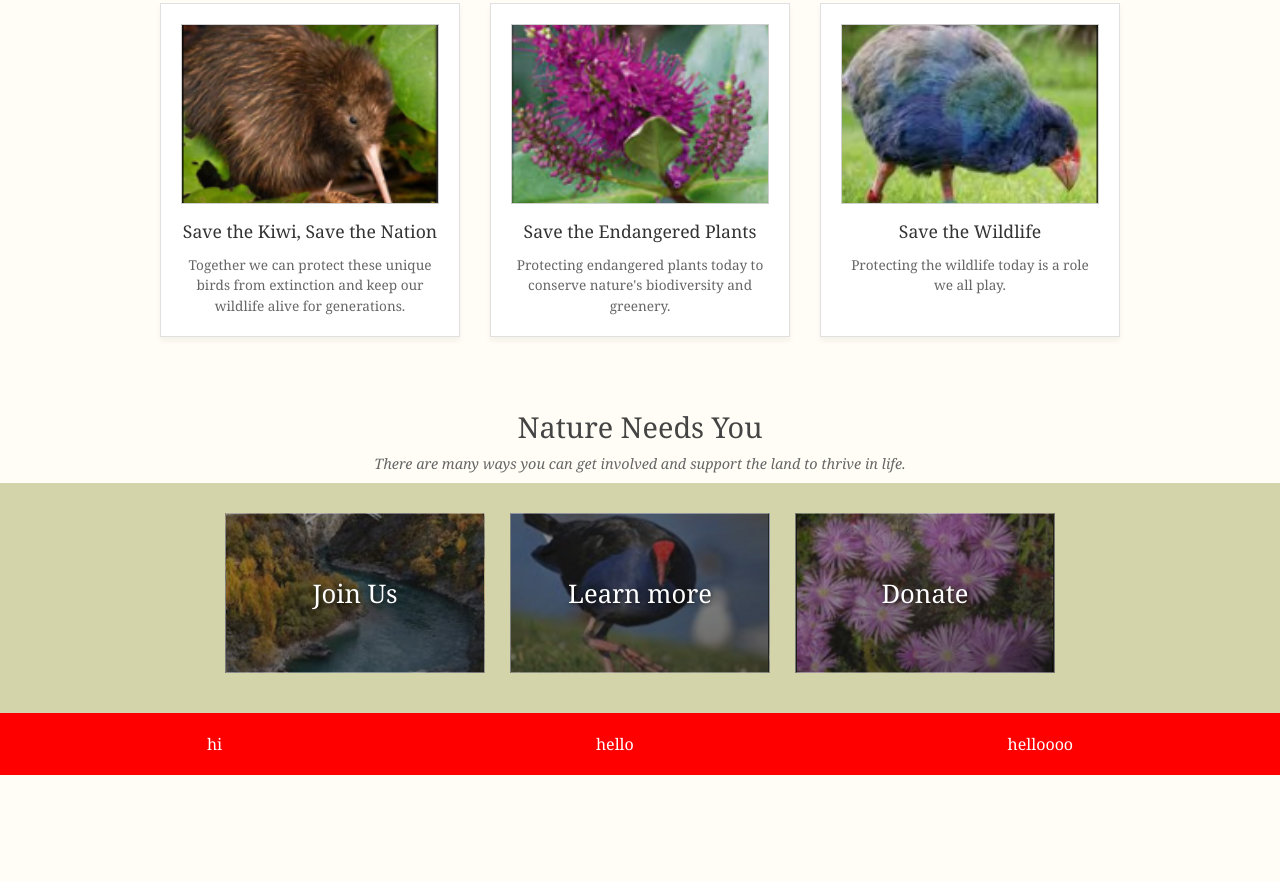
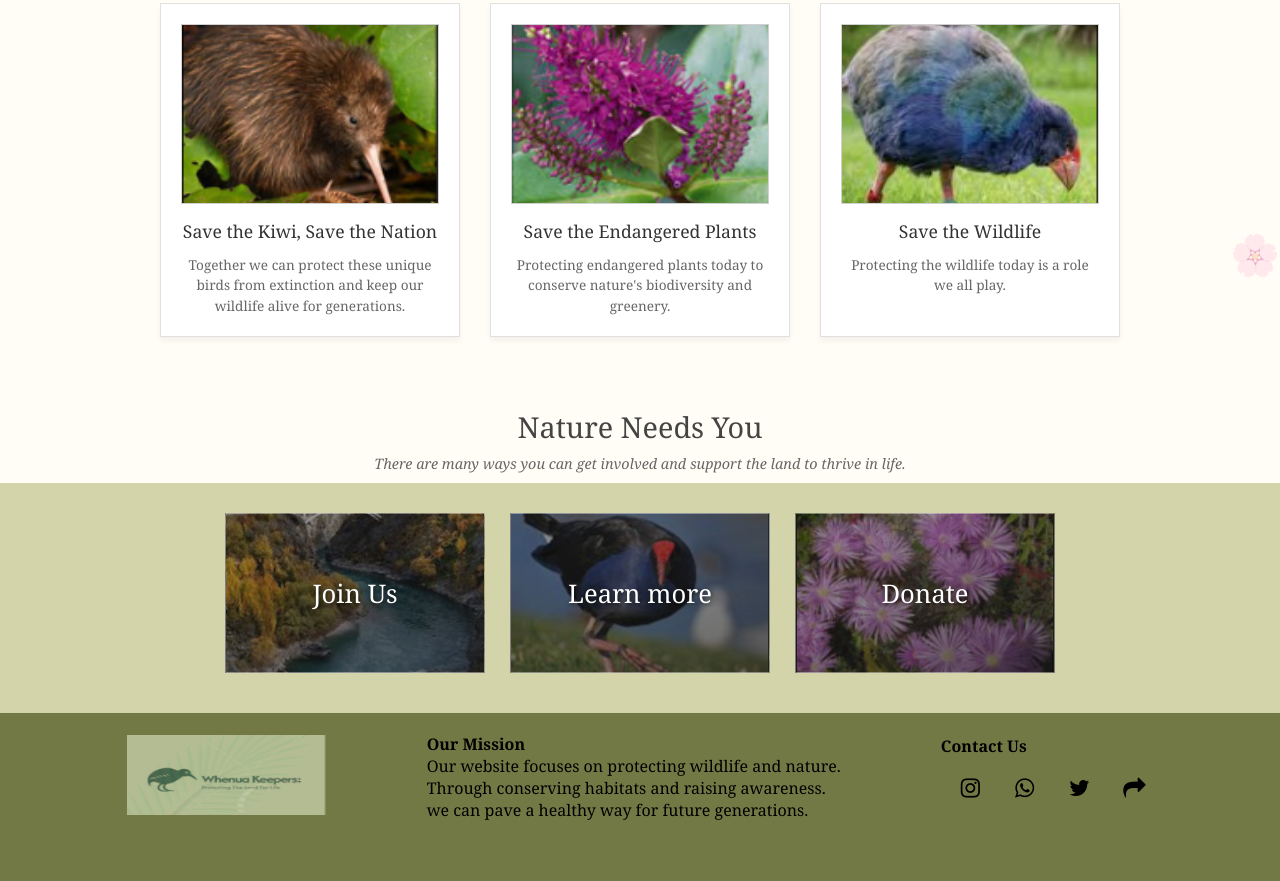
Before and after one commit to 26090-code/11CSC-jarin, a plain HTML site: page index.html in a window 1280 px wide. Shown: the part 529-1410 px from the top of the page. Before the commit the page ends 1304 px from the top, so only its background shows below. Drawn offline with Linux system fonts and the light colour scheme.

Commit message:
adding index as home page adding the CSS file created the navigation bar, kinda adding images and the search bar added pictures kinda completed the home page added css for it tried to add a footer finishing up my issue page

```diff
--- a/index.html
+++ b/index.html
@@ -4,6 +4,7 @@
     <meta charset="UTF-8">
     <title>Title</title>
     <link rel="stylesheet" href="style.css"> <!--Links the page to the CSS -->
+    <link rel="stylesheet" href="https://cdnjs.cloudflare.com/ajax/libs/font-awesome/4.7.0/css/font-awesome.min.css">
 </head>
 <body> <!--start of -->
 
@@ -77,12 +78,46 @@
             <a href="about.html" class="action-card" style="background-image: linear-gradient(rgba(0,0,0,0.3), rgba(0,0,0,0.3)), url('plant/pic4.png');">
                 <span>Learn more</span>
             </a>
-            <a href="#donate" class="action-card" style="background-image: linear-gradient(rgba(0,0,0,0.3), rgba(0,0,0,0.3)), url('plant/pic5.png');">
+            <a href="https://www.greenpeace.org/aotearoa/explore/defend-conservation-land/" class="action-card" style="background-image: linear-gradient(rgba(0,0,0,0.3), rgba(0,0,0,0.3)), url('plant/pic5.png');">
                 <span>Donate</span>
             </a>
         </div>
     </section>
 </main>
+
+
+
+<footer>
+    <div>
+        <img width="200px" height="80px" src="plant/lay.png" alt="This is a logo">
+
+
+
+
+
+
+    </div>
+    <div>
+        <h4>Our Mission</h4>
+        <p>
+          Our website focuses on protecting wildlife and nature. <br>Through conserving
+          habitats and raising awareness.<br> we can pave a healthy way for future generations.
+        </p>
+
+    </div>
+    <div>
+        <h4>Contact Us</h4>
+        <div class="social-icons">
+          <a href="https://www.instagram.com/?hl=en"><i class="fa fa-instagram"></i></a>
+          <a href="https://www.whatsapp.com/"><i class="fa fa-whatsapp"></i></a>
+          <a href="https://x.com/"><i class="fa fa-twitter"></i></a>
+          <a href="https://fontawesome.com/icons/classic/solid/share-nodes"><i class="fa fa-share"></i></a>
+        </div>
+
+
+    </div>
+
+</footer>
 
 
 
@@ -94,72 +129,10 @@
 
 
 
+<footer class="footer">
+  <div class="footer-flower">🌸</div>
+</footer>
 
-
-
-
-
-
-
-
-
-
-
-    </div>
-
-<div class="footer1">
-    <footer>
-
-        <div>
-           <P>hi</P>
-
-
-
-
-
-
-        </div>
-        <div>
-            <p> hello</p>
-
-
-
-
-
-
-
-        </div>
-        <div>
-
-            <p> helloooo</p>
-
-
-
-
-
-
-
-        </div>
-
-
-
-
-
-
-
-
-
-    </footer>
-
-
-
-
-
-
-
-
-
-</div>
 
 </body>
 </html>
--- a/style.css
+++ b/style.css
@@ -373,16 +373,6 @@ button:hover {
 
 
 
-/*foooter*/
-footer{
-    background:red;
-    color:white;
-    display:flex;
-    justify-content:space-around;
-    padding:20px;
-
-}
-
 /*--- Global Styles & Variables ---*/
 :root {
   --bg-color: #f6fef4;
@@ -547,6 +537,14 @@ body3 {
 }
 
 .action-card1 {
+    background: #fff;
+    border: 1px solid #e0e0e0;
+    padding: 20px;
+    width: 300px;
+    text-align: center;
+    box-shadow: 0 4px 6px rgba(0,0,0,0.05);
+}
+.action-card1 {
   background-color: #d3d4b6;
   display: flex;
   align-items: center;
@@ -578,3 +576,71 @@ body3 {
     width: 120px;
     height: 120px;
   }
+
+
+
+
+.footer-flower {
+  position: absolute;
+  right: 0;
+  bottom: -10px;
+  font-size: 2.5rem;
+  opacity: 0.3;
+}
+
+
+
+
+
+
+/*foooter*/
+footer {
+    background: #737945;
+    color: black;
+    display: flex;
+    justify-content: center;
+    align-items: center;
+    gap: 100px;
+    padding: 20px;
+}
+.div h4 {
+    align-items: center;
+    display: flex;
+    justify-content: center;
+}
+
+
+
+
+
+
+.social-icons a {
+  color: white;
+  font-size: 1.4rem;
+
+}
+.fa {
+  padding: 20px;
+  font-size: 30px;
+  width: 50px;
+  text-align: center;
+  text-decoration: none;
+}
+.fa:hover {
+    opacity:1;
+  color: #ffffff;
+}
+
+.fa-instagram{
+    color:black;
+
+}
+.fa-whatsapp{
+    color:black;
+}
+.fa-twitter{
+    color:black;
+}
+.fa-share{
+    color:black;
+}
```
Also changed, not shown: about.html (+35 -1 lines), contact.html (+5 -12 lines), issue.html (+33 -11 lines), test.html (added, +10 -0 lines), plant/lay.png (added).
